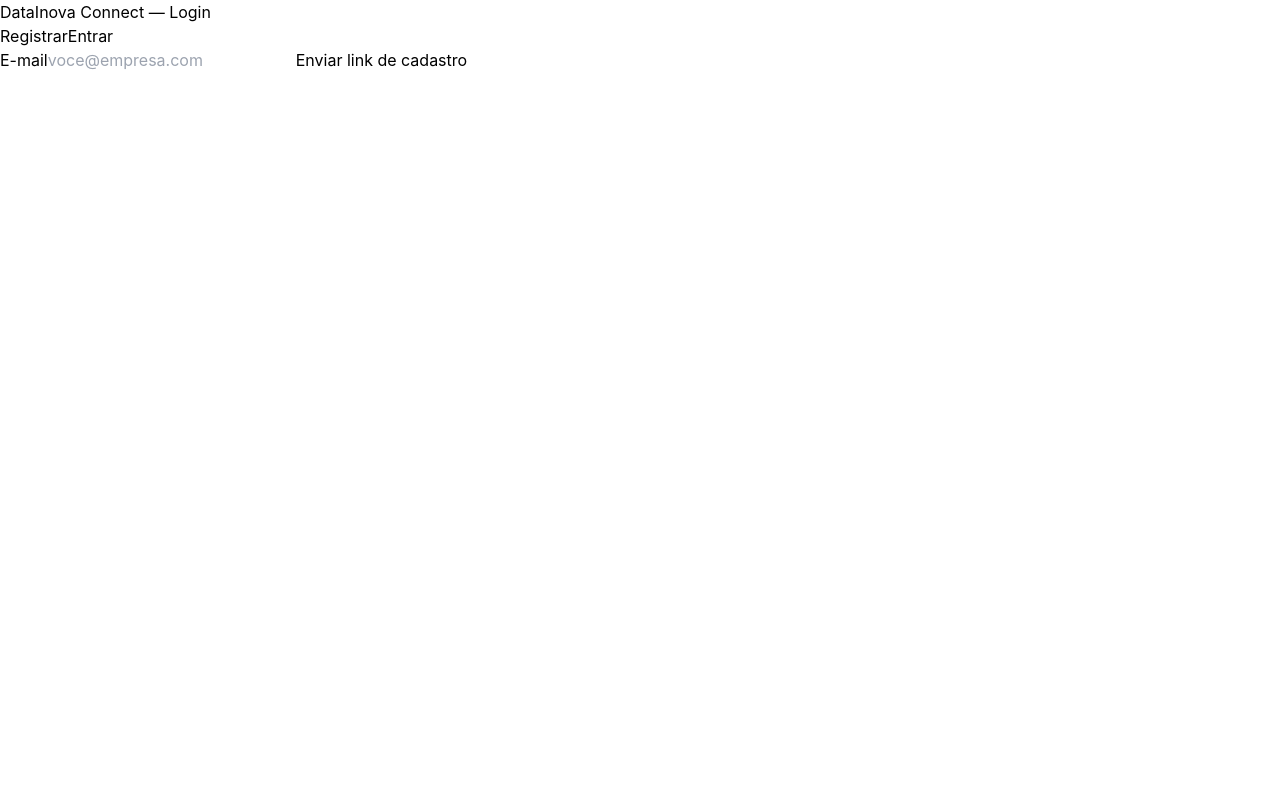
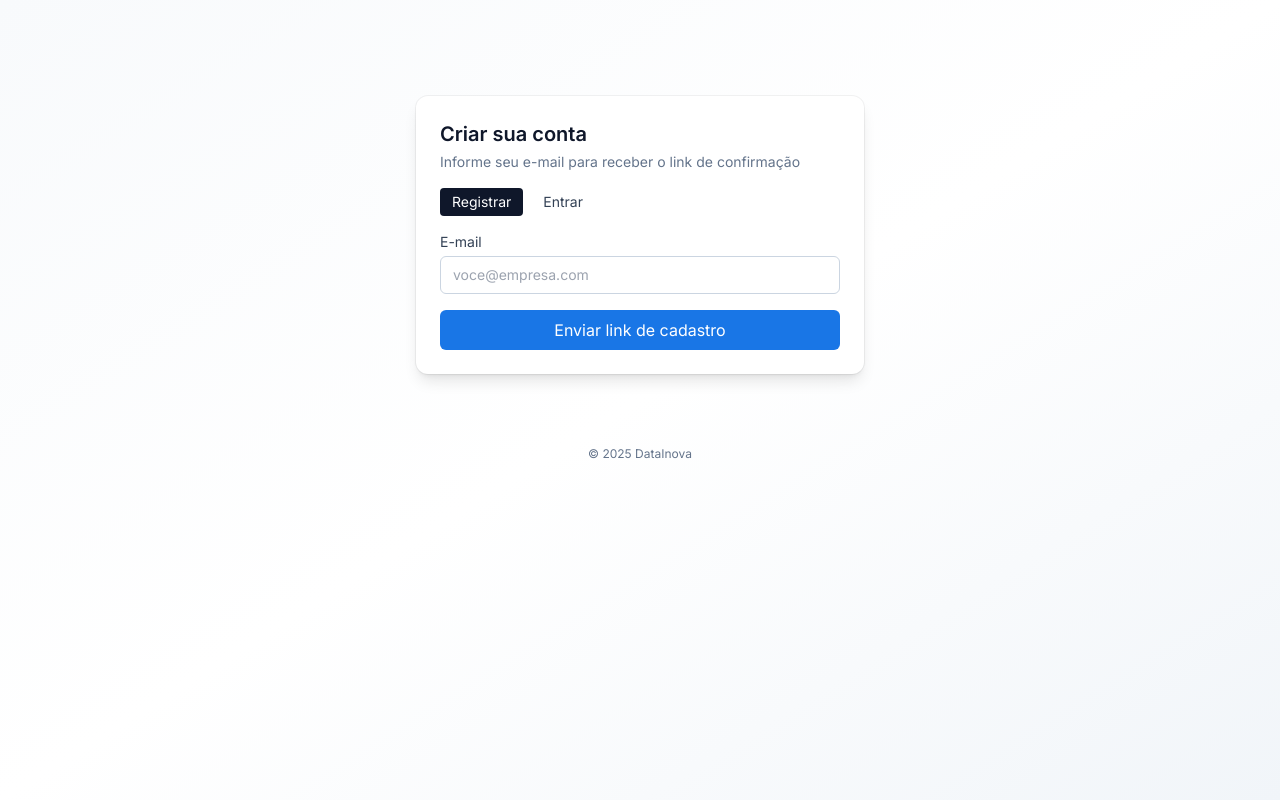
Before and after one commit to datainova/dic, a React (Vite) app in the folder frontend/: page / in a window 1280 px wide. Built offline with nearby package versions, Linux system fonts and the light colour scheme; no server answers.

Commit message:
feat(frontend-auth): tela de login/registro por e-mail com UI profissional (Tailwind), callback hash e perfil\n\n- Abas registrar/entrar (email-only) e estado de envio\n- Exibe dev_link no ambiente local\n- Consome tokens do hash e faz /me\n- Header e cards com visual clean (Tailwind)

```diff
--- a/frontend/index.html
+++ b/frontend/index.html
@@ -4,6 +4,9 @@
     <meta charset="utf-8" />
     <meta name="viewport" content="width=device-width, initial-scale=1.0" />
     <title>DataInova Connect - Frontend</title>
+    <link rel="preconnect" href="https://fonts.googleapis.com">
+    <link rel="preconnect" href="https://fonts.gstatic.com" crossorigin>
+    <link href="https://fonts.googleapis.com/css2?family=Inter:wght@400;500;600;700&display=swap" rel="stylesheet">
   </head>
   <body>
     <div id="root"></div>
--- /dev/null
+++ b/frontend/postcss.config.cjs
@@ -0,0 +1,6 @@
+module.exports = {
+  plugins: {
+    tailwindcss: {},
+    autoprefixer: {},
+  },
+}
--- a/frontend/src/App.tsx
+++ b/frontend/src/App.tsx
@@ -1,4 +1,4 @@
-import React, { useMemo, useState } from 'react'
+import React, { useEffect, useMemo, useState } from 'react'
 
 function parseHash() {
   const h = (typeof window !== 'undefined' && window.location.hash) || ''
@@ -36,6 +36,32 @@
   return { isAuthed, access, setAccess, me, apiBase }
 }
 
+function Header({ onSignOut }: { onSignOut(): void }){
+  return (
+    <header className="w-full border-b border-slate-200 bg-white/80 backdrop-blur supports-[backdrop-filter]:bg-white/60">
+      <div className="max-w-4xl mx-auto px-6 h-14 flex items-center justify-between">
+        <div className="flex items-center gap-2">
+          <div className="h-7 w-7 rounded-md bg-brand-600 text-white grid place-items-center font-bold">D</div>
+          <span className="font-semibold">DataInova Connect</span>
+        </div>
+        <button onClick={onSignOut} className="text-sm text-slate-600 hover:text-slate-900">Sair</button>
+      </div>
+    </header>
+  )
+}
+
+function Card({ children, title, subtitle }: { children: React.ReactNode; title: string; subtitle?: string }){
+  return (
+    <div className="w-full max-w-md bg-white rounded-xl shadow-lg ring-1 ring-black/5 p-6">
+      <div className="mb-4">
+        <h2 className="text-xl font-semibold text-slate-900">{title}</h2>
+        {subtitle && <p className="text-slate-500 text-sm mt-1">{subtitle}</p>}
+      </div>
+      {children}
+    </div>
+  )
+}
+
 export default function App(){
   // consume tokens from backend redirect if present
   useMemo(() => { storeTokensFromHash() }, [])
@@ -44,10 +70,20 @@
   const [mode, setMode] = useState<'login'|'register'>('register')
   const [message, setMessage] = useState('')
   const [profile, setProfile] = useState<any>(null)
+  const [loading, setLoading] = useState(false)
+  const [devLink, setDevLink] = useState<string | null>(null)
+
+  useEffect(() => {
+    // clear any previous state when switching mode
+    setMessage('')
+    setDevLink(null)
+  }, [mode])
 
   async function submitEmail(e: React.FormEvent) {
     e.preventDefault()
     setMessage('')
+    setLoading(true)
+    try {
       const endpoint = mode === 'register' ? '/auth/register' : '/auth/login-email'
       const res = await fetch(`${apiBase}${endpoint}`, {
         method: 'POST',
@@ -56,10 +92,13 @@
       })
       const data = await res.json()
       if (res.ok) {
-      setMessage('Enviamos um link para seu e-mail. Verifique sua caixa de entrada.')
-      if (data.dev_link) setMessage(m => m + ` (Dev link: ${data.dev_link})`)
+        setMessage('Enviamos um link para seu e-mail. Você pode fechar esta janela e acessar pelo link enviado.')
+        if (data.dev_link) setDevLink(data.dev_link)
       } else {
         setMessage(`Erro: ${data.error || 'Falha ao enviar link'}`)
+      }
+    } finally {
+      setLoading(false)
     }
   }
 
@@ -69,35 +108,69 @@
   }
 
   return (
-    <div className="p-8 space-y-6 max-w-xl">
-      <h1 className="text-2xl font-bold">DataInova Connect — Login</h1>
-      {!isAuthed && (
-        <div className="space-y-2">
-          <div className="flex gap-4">
-            <button onClick={() => setMode('register')} className={mode==='register'?'font-semibold underline':''}>Registrar</button>
-            <button onClick={() => setMode('login')} className={mode==='login'?'font-semibold underline':''}>Entrar</button>
+    <div className="min-h-screen bg-gradient-to-br from-slate-50 via-white to-slate-100">
+      {isAuthed ? (
+        <Header onSignOut={() => { localStorage.clear(); location.href = '/' }} />
+      ) : (
+        <div className="h-14" />
+      )}
+      <main className="max-w-4xl mx-auto px-6 py-10 grid place-items-center">
+        {!isAuthed ? (
+          <Card
+            title={mode==='register' ? 'Criar sua conta' : 'Entrar'}
+            subtitle={mode==='register' ? 'Informe seu e-mail para receber o link de confirmação' : 'Informe seu e-mail para receber o link de acesso'}
+          >
+            <div className="flex gap-2 mb-4">
+              <button onClick={() => setMode('register')} className={`text-sm px-3 py-1 rounded ${mode==='register' ? 'bg-slate-900 text-white' : 'text-slate-700 hover:bg-slate-100'}`}>Registrar</button>
+              <button onClick={() => setMode('login')} className={`text-sm px-3 py-1 rounded ${mode==='login' ? 'bg-slate-900 text-white' : 'text-slate-700 hover:bg-slate-100'}`}>Entrar</button>
             </div>
-          <form onSubmit={submitEmail} className="space-y-2">
-            <label className="block">
-              <span>E-mail</span>
-              <input value={email} onChange={e=>setEmail(e.target.value)} type="email" required className="border p-2 w-full" placeholder="voce@empresa.com" />
+            <form onSubmit={submitEmail} className="space-y-4">
+              <label className="block text-sm">
+                <span className="text-slate-700">E-mail</span>
+                <input value={email} onChange={e=>setEmail(e.target.value)} type="email" required placeholder="voce@empresa.com"
+                  className="mt-1 w-full rounded-md border border-slate-300 px-3 py-2 outline-none focus:ring-2 focus:ring-brand-400"/>
               </label>
-            <button type="submit" className="bg-black text-white px-4 py-2 rounded">
-              {mode==='register' ? 'Enviar link de cadastro' : 'Enviar link de acesso'}
+              <button disabled={loading} type="submit" className="w-full rounded-md bg-brand-600 text-white py-2 hover:bg-brand-700 disabled:opacity-60">
+                {loading ? 'Enviando...' : (mode==='register' ? 'Enviar link de cadastro' : 'Enviar link de acesso')}
               </button>
             </form>
-          {message && <p className="text-sm text-gray-600">{message}</p>}
+            {message && <p className="text-sm text-slate-600 mt-4">{message}</p>}
+            {devLink && (
+              <a className="mt-3 inline-flex items-center text-sm text-brand-700 hover:underline" href={devLink}>
+                Abrir link de desenvolvimento
+              </a>
+            )}
+          </Card>
+        ) : (
+          <div className="w-full max-w-3xl">
+            <div className="mb-6">
+              <h2 className="text-2xl font-semibold">Bem-vindo!</h2>
+              <p className="text-slate-600">Você está autenticado. Carregue seu perfil para ver detalhes de usuário e tenant.</p>
             </div>
-      )}
-      {isAuthed && (
-        <div className="space-y-2">
-          <p>Você está autenticado. Carregue seu perfil:</p>
-          <button onClick={loadProfile} className="bg-black text-white px-4 py-2 rounded">Carregar perfil</button>
+            <div className="flex items-center gap-3">
+              <button onClick={loadProfile} className="rounded-md bg-slate-900 text-white px-4 py-2 hover:bg-slate-800">Carregar perfil</button>
+              <button onClick={() => { localStorage.clear(); location.href = '/' }} className="rounded-md border border-slate-300 px-4 py-2 text-slate-700 hover:bg-slate-50">Sair</button>
+            </div>
             {profile && (
-            <pre className="bg-gray-100 p-2 text-sm overflow-auto">{JSON.stringify(profile,null,2)}</pre>
+              <div className="mt-6 grid md:grid-cols-2 gap-4">
+                <div className="bg-white rounded-xl shadow ring-1 ring-black/5 p-4">
+                  <h3 className="font-medium mb-2">Usuário</h3>
+                  <pre className="text-xs bg-slate-50 p-2 rounded overflow-auto">{JSON.stringify(profile.user, null, 2)}</pre>
+                </div>
+                <div className="bg-white rounded-xl shadow ring-1 ring-black/5 p-4">
+                  <h3 className="font-medium mb-2">Tenant</h3>
+                  <pre className="text-xs bg-slate-50 p-2 rounded overflow-auto">{JSON.stringify(profile.tenant, null, 2)}</pre>
+                </div>
+                <div className="bg-white rounded-xl shadow ring-1 ring-black/5 p-4 md:col-span-2">
+                  <h3 className="font-medium mb-2">Roles</h3>
+                  <pre className="text-xs bg-slate-50 p-2 rounded overflow-auto">{JSON.stringify(profile.roles, null, 2)}</pre>
+                </div>
+              </div>
             )}
           </div>
         )}
+      </main>
+      <footer className="py-8 text-center text-xs text-slate-500">© {new Date().getFullYear()} DataInova</footer>
     </div>
   )
 }
--- /dev/null
+++ b/frontend/tailwind.config.cjs
@@ -0,0 +1,26 @@
+/** @type {import('tailwindcss').Config} */
+module.exports = {
+  content: [
+    './index.html',
+    './src/**/*.{ts,tsx,js,jsx}',
+  ],
+  theme: {
+    extend: {
+      colors: {
+        brand: {
+          50: '#eef7ff',
+          100: '#d9ecff',
+          200: '#b8ddff',
+          300: '#8ac8ff',
+          400: '#5aaeff',
+          500: '#2d91ff',
+          600: '#1976e6',
+          700: '#145fba',
+          800: '#134f98',
+          900: '#133f77',
+        },
+      },
+    },
+  },
+  plugins: [],
+}
```
Lines whose indentation alone changed are shown as unchanged.
